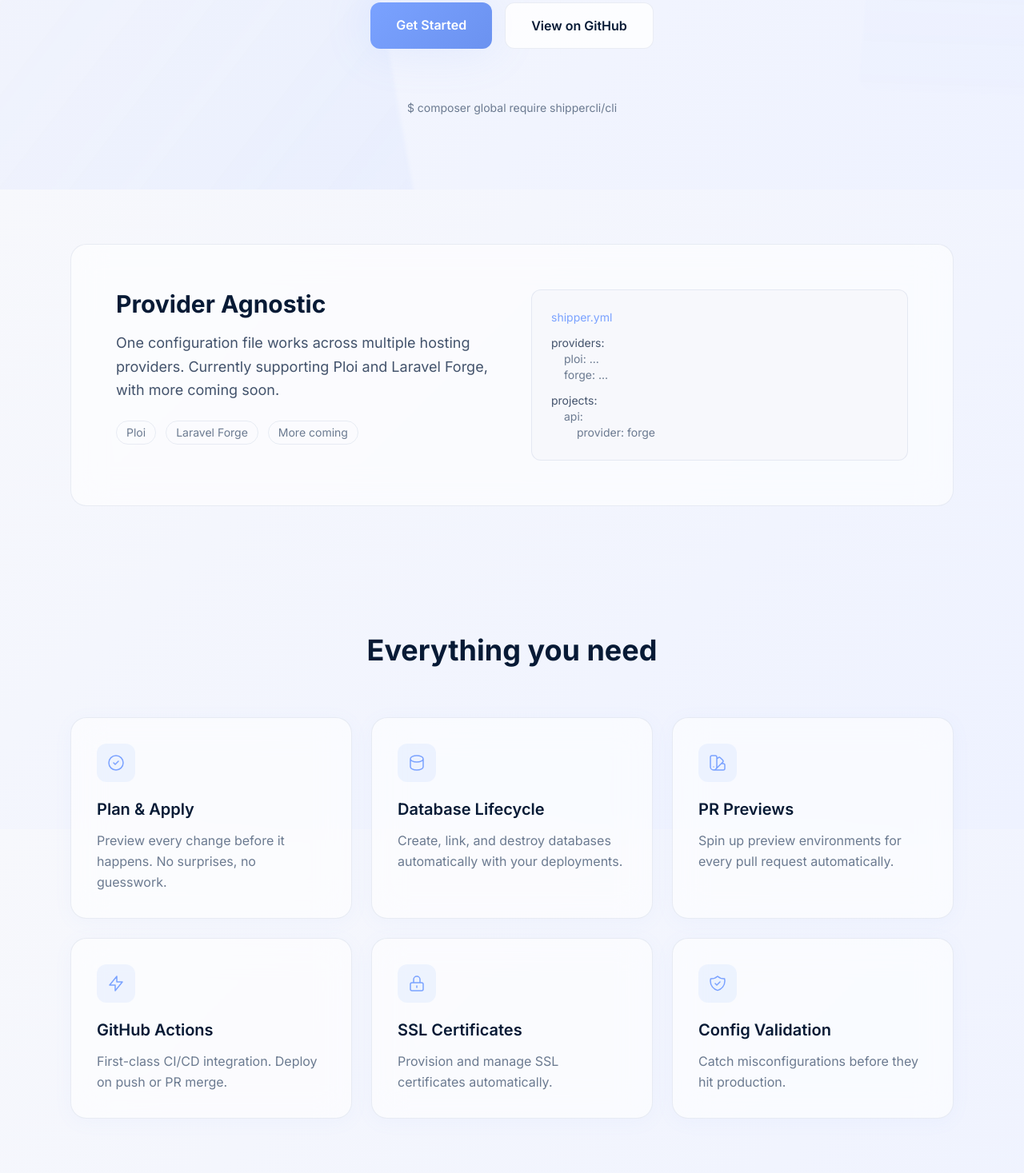
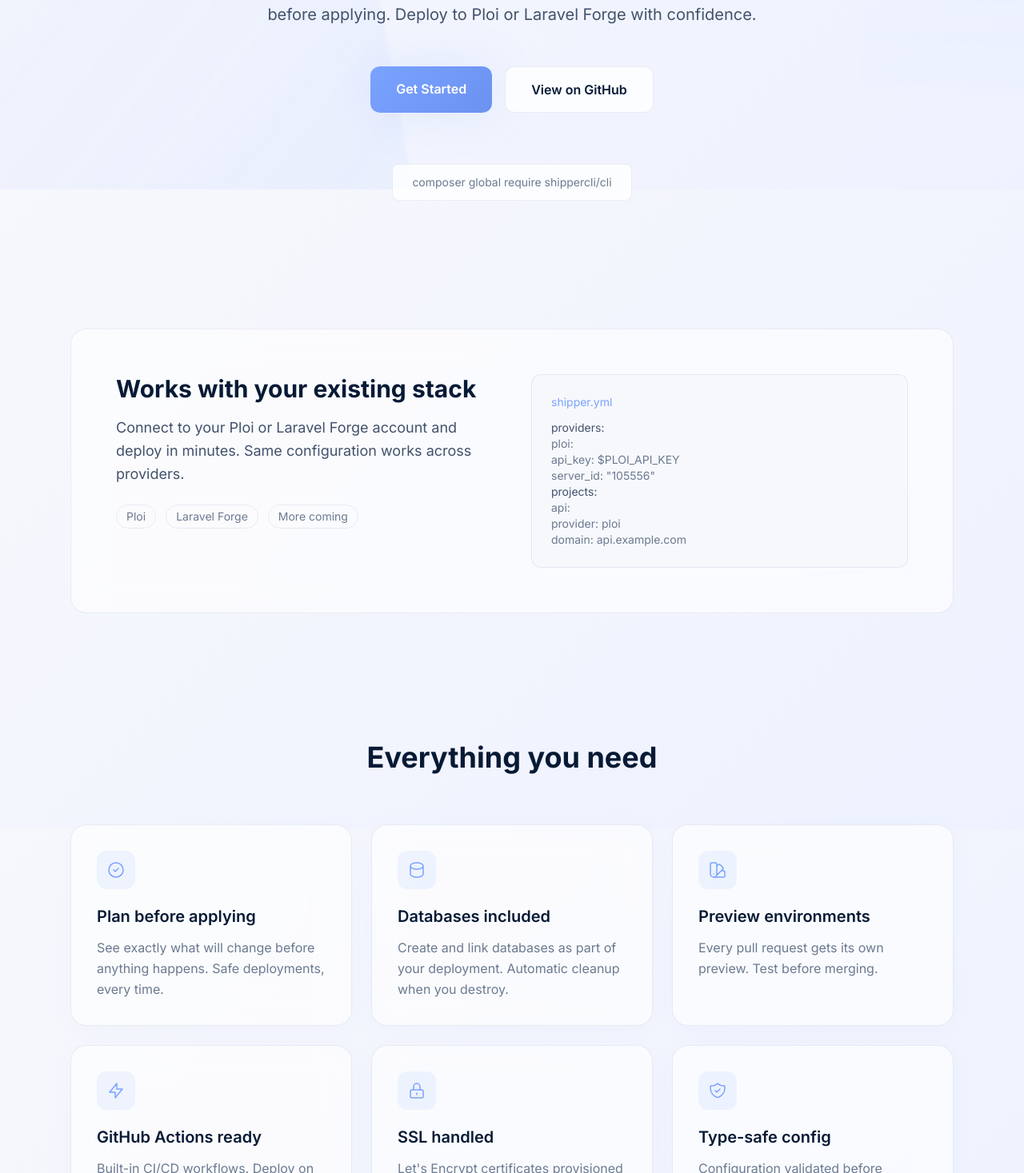
Before and after one commit to shippercli/website, a Next.js app: page / in a window 1280 px wide. Shown: the part 563-2030 px from the top of the page at 80% size. Built offline with nearby package versions, Linux system fonts and the light colour scheme.

Commit message:
Improve text and content for clarity

```diff
--- a/app/page.tsx
+++ b/app/page.tsx
@@ -21,12 +21,12 @@ export default function Home() {
           </div>
 
           <h1 className="max-w-3xl text-5xl md:text-7xl font-bold tracking-tight leading-[1.1] mb-8 mx-auto" style={{ color: "var(--foreground)" }}>
-            Deploy like<br />infrastructure.
+            Declarative deployments<br />for PHP applications.
           </h1>
 
           <p className="text-xl max-w-2xl mx-auto mb-12 leading-relaxed" style={{ color: "var(--text-secondary)" }}>
-            Shipper brings the power of infrastructure-as-code to application deployments.
-            One YAML file. Any provider. Complete control.
+            Define your infrastructure in a single YAML file. Preview changes before applying.
+            Deploy to Ploi or Laravel Forge with confidence.
           </p>
 
           <div className="flex flex-col sm:flex-row gap-4 justify-center mb-16">
@@ -47,9 +47,12 @@ export default function Home() {
             </a>
           </div>
 
-          <p className="text-sm" style={{ color: "var(--text-muted)" }}>
-            $ composer global require shippercli/cli
-          </p>
+          <code
+            className="px-6 py-3 rounded-lg font-mono text-sm inline-block"
+            style={{ background: "var(--surface)", border: "1px solid var(--border)", color: "var(--text-muted)" }}
+          >
+            composer global require shippercli/cli
+          </code>
         </section>
 
         <section className="max-w-6xl mx-auto px-6 py-20">
@@ -57,11 +60,11 @@ export default function Home() {
             <div className="flex flex-col lg:flex-row gap-12 items-start">
               <div className="flex-1">
                 <h2 className="text-2xl md:text-3xl font-bold mb-4" style={{ color: "var(--foreground)" }}>
-                  Provider Agnostic
+                  Works with your existing stack
                 </h2>
                 <p className="text-lg leading-relaxed mb-6" style={{ color: "var(--text-secondary)" }}>
-                  One configuration file works across multiple hosting providers.
-                  Currently supporting Ploi and Laravel Forge, with more coming soon.
+                  Connect to your Ploi or Laravel Forge account and deploy in minutes.
+                  Same configuration works across providers.
                 </p>
                 <div className="flex flex-wrap gap-3">
                   {["Ploi", "Laravel Forge", "More coming"].map((p) => (
@@ -75,11 +78,13 @@ export default function Home() {
                 <div className="rounded-xl p-6 font-mono text-sm" style={{ background: "var(--background-alt)", border: "1px solid var(--border)" }}>
                   <div className="mb-3" style={{ color: "var(--accent)" }}>shipper.yml</div>
                   <div style={{ color: "var(--text-secondary)" }}>providers:</div>
-                  <div className="ml-4" style={{ color: "var(--text-muted)" }}>ploi: ...</div>
-                  <div className="ml-4" style={{ color: "var(--text-muted)" }}>forge: ...</div>
-                  <div className="mt-3" style={{ color: "var(--text-secondary)" }}>projects:</div>
-                  <div className="ml-4" style={{ color: "var(--text-muted)" }}>api:</div>
-                  <div className="ml-8" style={{ color: "var(--text-muted)" }}>provider: forge</div>
+                  <div style={{ color: "var(--text-muted)" }}>  ploi:</div>
+                  <div style={{ color: "var(--text-muted)" }}>    api_key: $PLOI_API_KEY</div>
+                  <div style={{ color: "var(--text-muted)" }}>    server_id: "105556"</div>
+                  <div style={{ color: "var(--text-secondary)" }}>projects:</div>
+                  <div style={{ color: "var(--text-muted)" }}>  api:</div>
+                  <div style={{ color: "var(--text-muted)" }}>    provider: ploi</div>
+                  <div style={{ color: "var(--text-muted)" }}>    domain: api.example.com</div>
                 </div>
               </div>
             </div>
@@ -93,8 +98,8 @@ export default function Home() {
           <div className="grid grid-cols-1 md:grid-cols-2 lg:grid-cols-3 gap-6">
             {[
               {
-                title: "Plan & Apply",
-                desc: "Preview every change before it happens. No surprises, no guesswork.",
+                title: "Plan before applying",
+                desc: "See exactly what will change before anything happens. Safe deployments, every time.",
                 icon: (
                   <svg className="w-6 h-6" fill="none" viewBox="0 0 24 24" stroke="currentColor">
                     <path strokeLinecap="round" strokeLinejoin="round" strokeWidth={1.5} d="M9 12l2 2 4-4m6 2a9 9 0 11-18 0 9 9 0 0118 0z" />
@@ -102,8 +107,8 @@ export default function Home() {
                 ),
               },
               {
-                title: "Database Lifecycle",
-                desc: "Create, link, and destroy databases automatically with your deployments.",
+                title: "Databases included",
+                desc: "Create and link databases as part of your deployment. Automatic cleanup when you destroy.",
                 icon: (
                   <svg className="w-6 h-6" fill="none" viewBox="0 0 24 24" stroke="currentColor">
                     <path strokeLinecap="round" strokeLinejoin="round" strokeWidth={1.5} d="M4 7v10c0 2.21 3.582 4 8 4s8-1.79 8-4V7M4 7c0 2.21 3.582 4 8 4s8-1.79 8-4M4 7c0-2.21 3.582-4 8-4s8 1.79 8 4" />
@@ -111,8 +116,8 @@ export default function Home() {
                 ),
               },
               {
-                title: "PR Previews",
-                desc: "Spin up preview environments for every pull request automatically.",
+                title: "Preview environments",
+                desc: "Every pull request gets its own preview. Test before merging.",
                 icon: (
                   <svg className="w-6 h-6" fill="none" viewBox="0 0 24 24" stroke="currentColor">
                     <path strokeLinecap="round" strokeLinejoin="round" strokeWidth={1.5} d="M7 21a4 4 0 01-4-4V5a2 2 0 012-2h4a2 2 0 012 2v12a4 4 0 01-4 4zm0 0h12a2 2 0 002-2v-4a2 2 0 00-2-2h-2.343M11 7.343l1.657-1.657a2 2 0 012.828 0l2.829 2.829a2 2 0 010 2.828l-8.486 8.485M7 17h.01" />
@@ -120,8 +125,8 @@ export default function Home() {
                 ),
               },
               {
-                title: "GitHub Actions",
-                desc: "First-class CI/CD integration. Deploy on push or PR merge.",
+                title: "GitHub Actions ready",
+                desc: "Built-in CI/CD workflows. Deploy on push or PR merge automatically.",
                 icon: (
                   <svg className="w-6 h-6" fill="none" viewBox="0 0 24 24" stroke="currentColor">
                     <path strokeLinecap="round" strokeLinejoin="round" strokeWidth={1.5} d="M13 10V3L4 14h7v7l9-11h-7z" />
@@ -129,8 +134,8 @@ export default function Home() {
                 ),
               },
               {
-                title: "SSL Certificates",
-                desc: "Provision and manage SSL certificates automatically.",
+                title: "SSL handled",
+                desc: "Let's Encrypt certificates provisioned and renewed automatically.",
                 icon: (
                   <svg className="w-6 h-6" fill="none" viewBox="0 0 24 24" stroke="currentColor">
                     <path strokeLinecap="round" strokeLinejoin="round" strokeWidth={1.5} d="M12 15v2m-6 4h12a2 2 0 002-2v-6a2 2 0 00-2-2H6a2 2 0 00-2 2v6a2 2 0 002 2zm10-10V7a4 4 0 00-8 0v4h8z" />
@@ -138,8 +143,8 @@ export default function Home() {
                 ),
               },
               {
-                title: "Config Validation",
-                desc: "Catch misconfigurations before they hit production.",
+                title: "Type-safe config",
+                desc: "Configuration validated before deployment. Catch errors early.",
                 icon: (
                   <svg className="w-6 h-6" fill="none" viewBox="0 0 24 24" stroke="currentColor">
                     <path strokeLinecap="round" strokeLinejoin="round" strokeWidth={1.5} d="M9 12l2 2 4-4m5.618-4.016A11.955 11.955 0 0112 2.944a11.955 11.955 0 01-8.618 3.04A12.02 12.02 0 003 9c0 5.591 3.824 10.29 9 11.623 5.176-1.332 9-6.03 9-11.622 0-1.042-.133-2.052-.382-3.016z" />
@@ -181,7 +186,7 @@ export default function Home() {
               color: "var(--text-secondary)",
             }}
           >
-            $ composer global require shippercli/cli
+            composer global require shippercli/cli
           </code>
         </section>
       </main>
```
